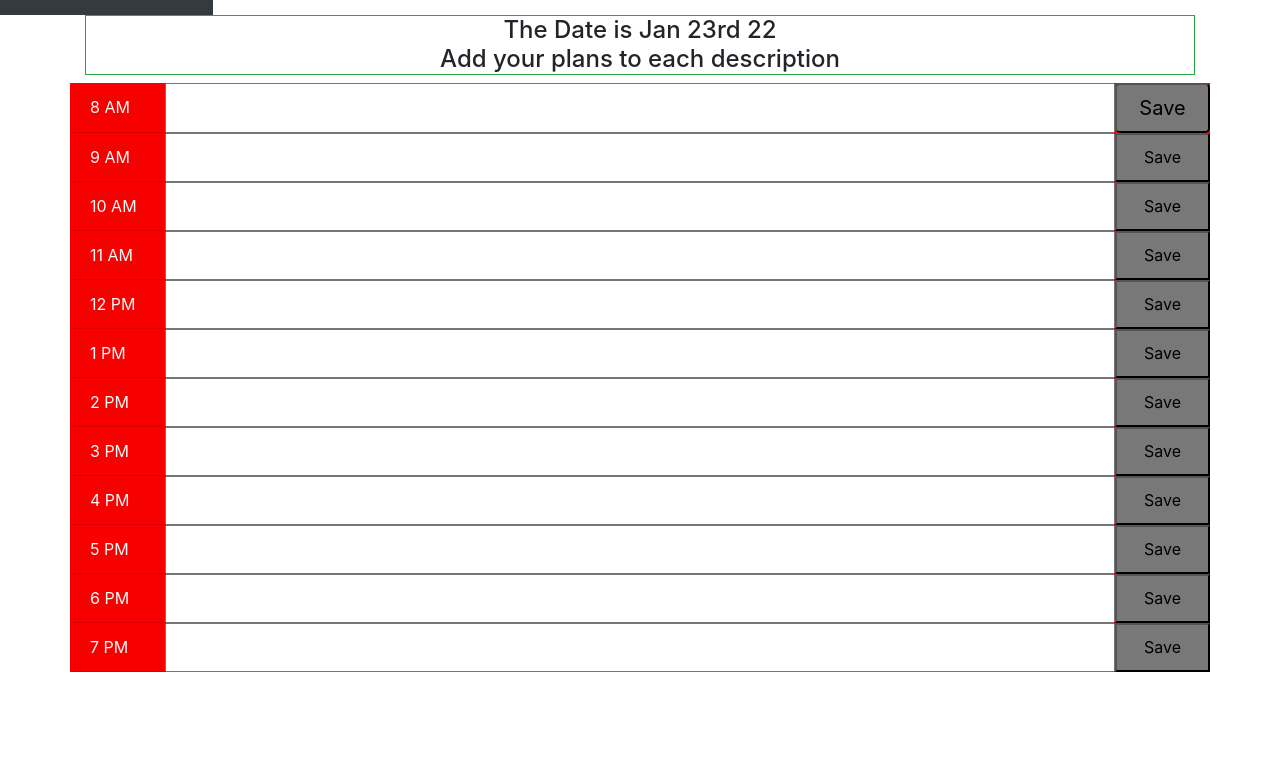
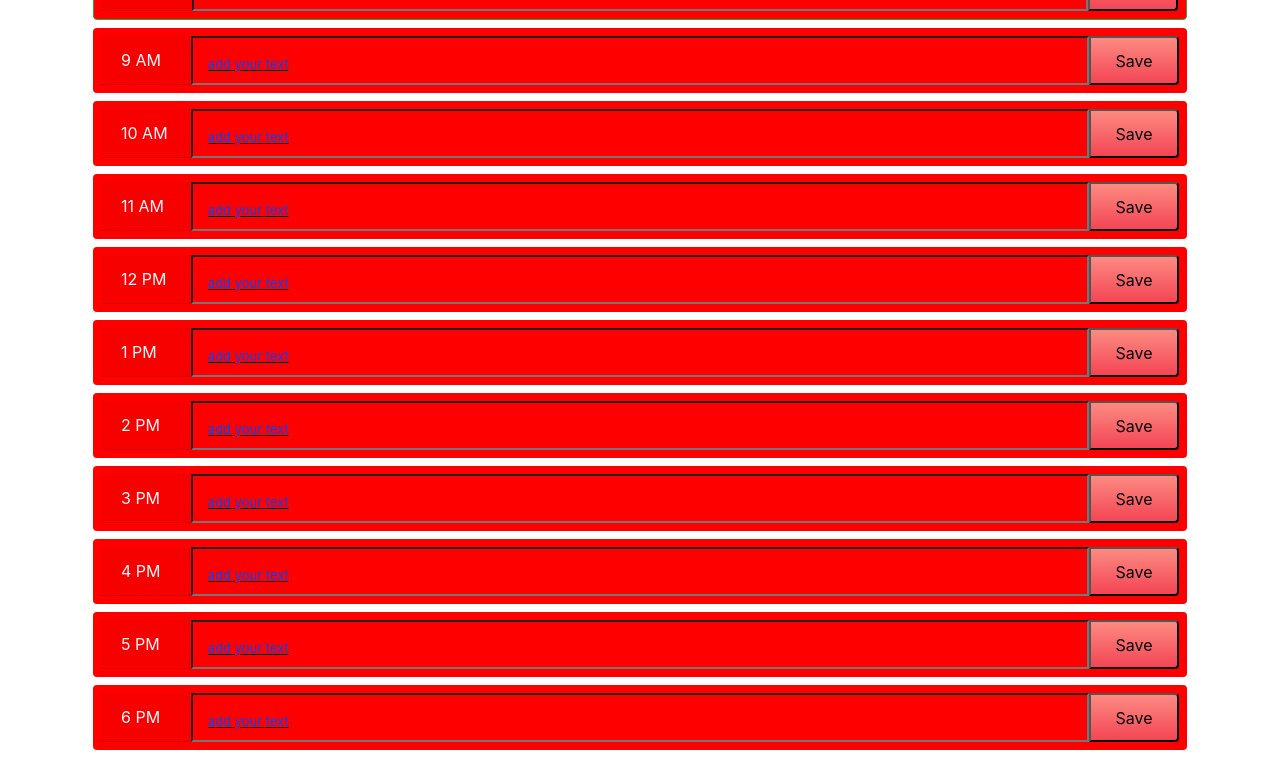
Before and after one commit to Waters000/Workday-Scheduler, a plain HTML site: page index.html in a window 1280 px wide. Shown: the part 239-996 px from the top of the page. Before the commit the page ends 911 px from the top, so only its background shows below. Drawn offline with nearby package versions, Linux system fonts and the light colour scheme; a web font is replaced by a local one.

Commit message:
next button for next day

```diff
--- a/assets/style.css
+++ b/assets/style.css
@@ -22,3 +22,46 @@
   .color {
       color: rgb(136, 127, 255);
   }
+  ::placeholder { /* Chrome, Firefox, Opera, Safari 10.1+ */
+    color: rgb(2, 69, 252);
+    opacity: 1; /* Firefox */
+    font-size: small;
+
+  }
+
+  ::placeholder:hover {
+    color: rgb(158, 158, 158);
+    opacity: 1; /* Firefox */
+    font-size: large;
+  }
+
+  input, textarea {
+    background-color: transparent;
+
+  }
+
+  .save {
+    background-color: #EA0028;
+    background-image: linear-gradient(180deg, #FF9A8B 0%, #EA0028 100%);
+    transition: all .5s ease-out;
+    background-size: 1px 100px;
+    background-position: 0 -10px;
+  }
+
+  .save:hover {
+    background-position: 1px -150px;
+
+  }
+
+  input[type="text"]
+  {
+      font-size:24px;
+      color: black;
+      text-decoration: underline;
+      text-shadow: #000000;
+  }
+
+  .border {
+    color:rgb(2, 69, 252);
+    font-display: dashed;
+  }
--- a/index.html
+++ b/index.html
@@ -1,4 +1,3 @@
-
 <!DOCTYPE html>
 <html lang="en">
 
@@ -7,11 +6,12 @@
     <meta http-equiv="X-UA-Compatible" content="IE=edge">
     <meta name="viewport" content="width=device-width, initial-scale=1.0">
     <title>Workday Scheduler</title>
-    <link rel="stylesheet" href="./assets/style.css" />
     <link rel="stylesheet"
         href="https://cdnjs.cloudflare.com/ajax/libs/twitter-bootstrap/4.5.0/css/bootstrap.min.css" />
     <link rel="stylesheet" href="https://code.jquery.com/ui/1.12.1/themes/base/jquery-ui.css" />
-
+    <link rel="stylesheet"
+        href="https://cdnjs.cloudflare.com/ajax/libs/open-iconic/1.1.1/font/css/open-iconic-bootstrap.min.css" />
+    <link rel="stylesheet" href="./assets/style.css" />
 
 
 </head>
@@ -22,88 +22,101 @@
 
 
 
-        <header class="col-12 col-lg-2 bg-dark text-light sticky-top d-flex flex-column p-2 p-lg-2">
-            <h1 class="text-center"><span class="oi oi-task d-inline d-lg-none"></span>Workday Scheduler</h1>
-            <h4 id="today"></h4>
-            <p class="d-none d-lg-block">Workday Scheduler HERE
+        <header class="col-12 col-lg-12 bg-dark text-light sticky-top d-flex flex-column p-2 p-lg-2 text-center">
+            <h1 class="text-center"><span class="oi oi-task d-inline "></span> Workday Scheduler</h1>
+            <div class="justify-content-center row "><h4 class="text-center" id="today"></h4><button id="nextBtn" class="ml-3 nextBtn">Next Day</button></div>
             </p>
         </header>
 
 
 
         <div class="container">
-            <h4 class="text-center border border-success">The Date is <span id="day"></span> <br >Add your plans to each description</h4>
+            <h4 class="text-center border border-5 border-success">Date & Time is: <span id="day"></span> <br>Add your plans to each
+                description</h4>
 
-            <div id="hour8" class="time-block  row ">
-                <div  class="hour card-header text-light col-md-1">8 AM</div>
-                <input  class="color description col-md-10 "></input>
-                <button id="saveBtn" class=" btn-lg saveBtn  col-md-1">Save</button>
+            <div id="hour8" class="rounded m-2 p-2 border border-success time-block  row ">
+                <div class="hour card-header text-light col-md-1 hour  ">8 AM</div>
+                <input type="text" placeholder="add your text" id="sort" class="input  description col-md-10 "></input>
+                <button id="saveBtn" class="saveBtn rounded-right save col-md-1"><span
+                        class="oi oi-data-transfer-upload"></span> Save</button>
+
             </div>
 
-            <div id="hour9" class="row time-block ">
-                <div  class="hour card-header text-light col-md-1 ">9 AM</div>
-                <input  class="description col-md-10 "></input>
-                <button id="saveBtn" class="saveBtn col-md-1">Save</button>
+            <div id="hour9" class="rounded m-2 p-2 row time-block ">
+                <div class="hour card-header text-light col-md-1 hour ">9 AM</div>
+                <input type="text" placeholder="add your text" id="sort" class="description col-md-10 "></input>
+                <button id="saveBtn" class="saveBtn rounded-right save col-md-1"><span
+                        class="oi oi-data-transfer-upload"></span> Save</button>
             </div>
 
-            <div id="hour10" class="row time-block">
-                <div  class="hour card-header text-light col-md-1 hour ">10 AM</div>
-                <input class="description col-md-10 "></input>
-                <button id="saveBtn" class="saveBtn col-md-1">Save</button>
+            <div id="hour10" class="rounded m-2 p-2 row time-block">
+                <div class="hour card-header text-light col-md-1 hour ">10 AM</div>
+                <input type="text" placeholder="add your text" id="sort" class="description col-md-10 "></input>
+                <button id="saveBtn" class="saveBtn rounded-right save col-md-1"><span
+                        class="oi oi-data-transfer-upload"></span> Save</button>
             </div>
 
-            <div id="hour11" class="row time-block">
+            <div id="hour11" class="rounded align-center m-2 p-2 row time-block">
                 <div class="hour card-header text-light col-md-1 hour ">11 AM</div>
-                <input class="description col-md-10 "></input>
-                <button id="saveBtn" class="saveBtn col-md-1">Save</button>
+                <input type="text" placeholder="add your text" class="description col-md-10 "></input>
+                <button id="saveBtn" class="saveBtn rounded-right save col-md-1"><span
+                        class="oi oi-data-transfer-upload"></span> Save</button>
             </div>
 
-            <div id="hour12" class="row time-block">
+            <div id="hour12" class="rounded m-2 p-2 row time-block">
                 <div class="hour card-header text-light col-md-1 hour ">12 PM</div>
-                <input class="description col-md-10 "></input>
-                <button id="saveBtn" class="saveBtn col-md-1">Save</button>
+                <input type="text" placeholder="add your text" class="description col-md-10 "></input>
+                <button id="saveBtn" class="saveBtn rounded-right save col-md-1"><span
+                        class="oi oi-data-transfer-upload"></span> Save</button>
             </div>
 
-            <div id="hour13" class="row time-block">
+            <div id="hour13" class="rounded m-2 p-2 row time-block">
                 <div class="hour card-header text-light col-md-1 hour">1 PM</div>
-                <input class="description col-md-10 "></input>
-                <button id="saveBtn" class="saveBtn col-md-1">Save</button>
+                <input type="text" placeholder="add your text" class="description col-md-10 "></input>
+                <button id="saveBtn" class="saveBtn rounded-right save col-md-1"><span
+                        class="oi oi-data-transfer-upload"></span> Save</button>
             </div>
 
-            <div id="hour14" class="row time-block">
+            <div id="hour14" class="rounded m-2 p-2 row time-block">
                 <div class="hour card-header text-light col-md-1 hour">2 PM</div>
-                <input class="description col-md-10 "></input>
-                <button id="saveBtn" class="saveBtn col-md-1">Save</button>
+                <input type="text" placeholder="add your text" class="description col-md-10 "></input>
+                <button id="saveBtn" class="saveBtn rounded-right save col-md-1"><span
+                        class="oi oi-data-transfer-upload"></span> Save</button>
             </div>
 
-            <div id="hour15" class="row time-block">
+            <div id="hour15" class="rounded m-2 p-2 row time-block">
                 <div class="hour card-header text-light col-md-1 hour ">3 PM</div>
-                <input class="description col-md-10 "></input>
-                <button id="saveBtn" class="saveBtn col-md-1">Save</button>
+                <input type="text" placeholder="add your text" class="description col-md-10 "></input>
+                <button id="saveBtn" class="saveBtn rounded-right save col-md-1"> <span
+                        class="oi oi-data-transfer-upload"></span>Save</button>
             </div>
 
-            <div id="hour16" class="row time-block">
+            <div id="hour16" class="rounded m-2 p-2 row time-block">
                 <div class="hour card-header text-light col-md-1 hour ">4 PM</div>
-                <input class="description col-md-10 y"></input>
-                <button class="saveBtn col-md-1">Save</button>
+                <input type="text" placeholder="add your text" class="description col-md-10 y"></input>
+                <button class="saveBtn rounded-right save col-md-1"><span class="oi oi-data-transfer-upload"></span>
+                    Save</button>
             </div>
 
-            <div id="hour17" class="row time-block">
+            <div id="hour17" class="rounded m-2 p-2 row time-block">
                 <div class="hour card-header text-light col-md-1 hour">5 PM</div>
-                <input class="description col-md-10 "></input>
-                <button class="saveBtn col-md-1">Save</button>
+                <input type="text" placeholder="add your text" class="description col-md-10 "></input>
+                <button class="saveBtn rounded-right save col-md-1"><span class="oi oi-data-transfer-upload"></span>
+                    Save</button>
             </div>
 
-            <div id="hour18" class="row time-block">
+            <div id="hour18" class="rounded m-2 p-2 row time-block">
                 <div class="hour card-header text-light col-md-1 hour">6 PM</div>
-                <input class="description col-md-10"></input>
-                <button class="saveBtn col-md-1">Save</button>
+                <input type="text" placeholder="add your text" class="description col-md-10"></input>
+                <button class="saveBtn rounded-right save col-md-1"><span class="oi oi-data-transfer-upload"></span>
+                    Save</button>
             </div>
 
-            <div id="hour19" class="row time-block">
+            <div id="hour19" class="rounded m-2 p-2 row time-block">
                 <div class="hour card-header text-light col-md-1 hour ">7 PM</div>
-                <input class="description col-md-10"></input>
-                <button class="saveBtn col-md-1">Save</button>
+                <input type="text" placeholder="add your text" class="description col-md-10"></input>
+                <button class="saveBtn rounded-right save col-md-1"><span class="oi oi-data-transfer-upload"></span>
+                    Save</button>
             </div>
 
 
--- a/js/script.js
+++ b/js/script.js
@@ -2,11 +2,13 @@
 
 var colorEl = document.getElementById('color');
 
-var dateNow = moment().format('MMMM Do YYYY, h:mm:ss a');
+var dateNow = moment().format('dddd - MMM Do YY');
 $("#today").text(dateNow);
 
-var dayNow = moment().format("MMM Do YY");
+var dayNow = moment().format("MMM Do YY h:mm:ss");
 $("#day").text(dayNow);
+
+
 
 
 /// set up save button to listen to click and save item in description
@@ -55,10 +57,6 @@ if (timeBlock < currentTime) {
 }
 
 
-
-
-
-
 /// Put info into #hour_with description from localstorage with value with Key "hour_"
 $("#hour8 .description").val(localStorage.getItem("hour8"));
 $("#hour9 .description").val(localStorage.getItem("hour9"));
@@ -80,5 +78,4 @@ $("#hour19 .description").val(localStorage.getItem("hour19"));
 timeTheme()
 
 
-
 });
```
